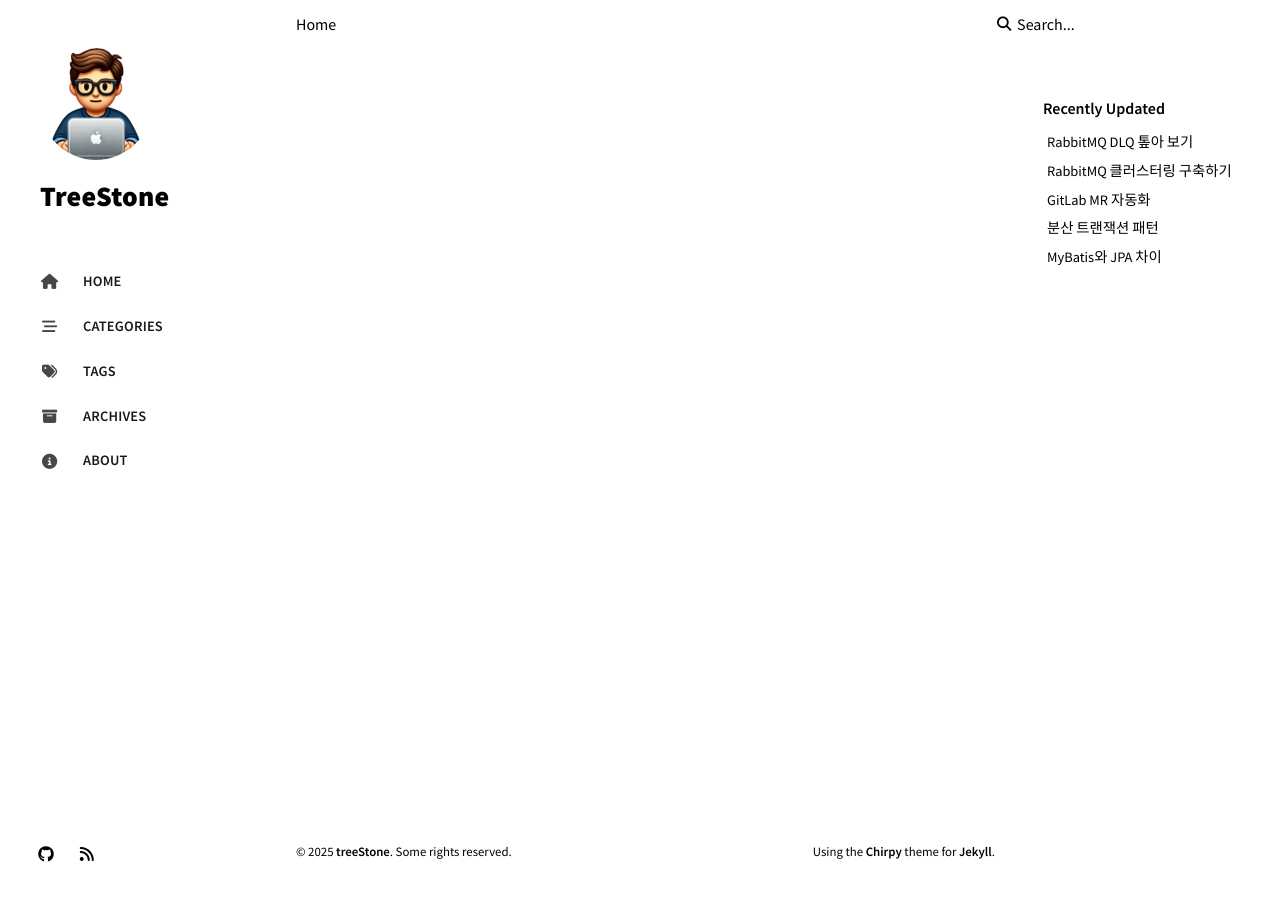
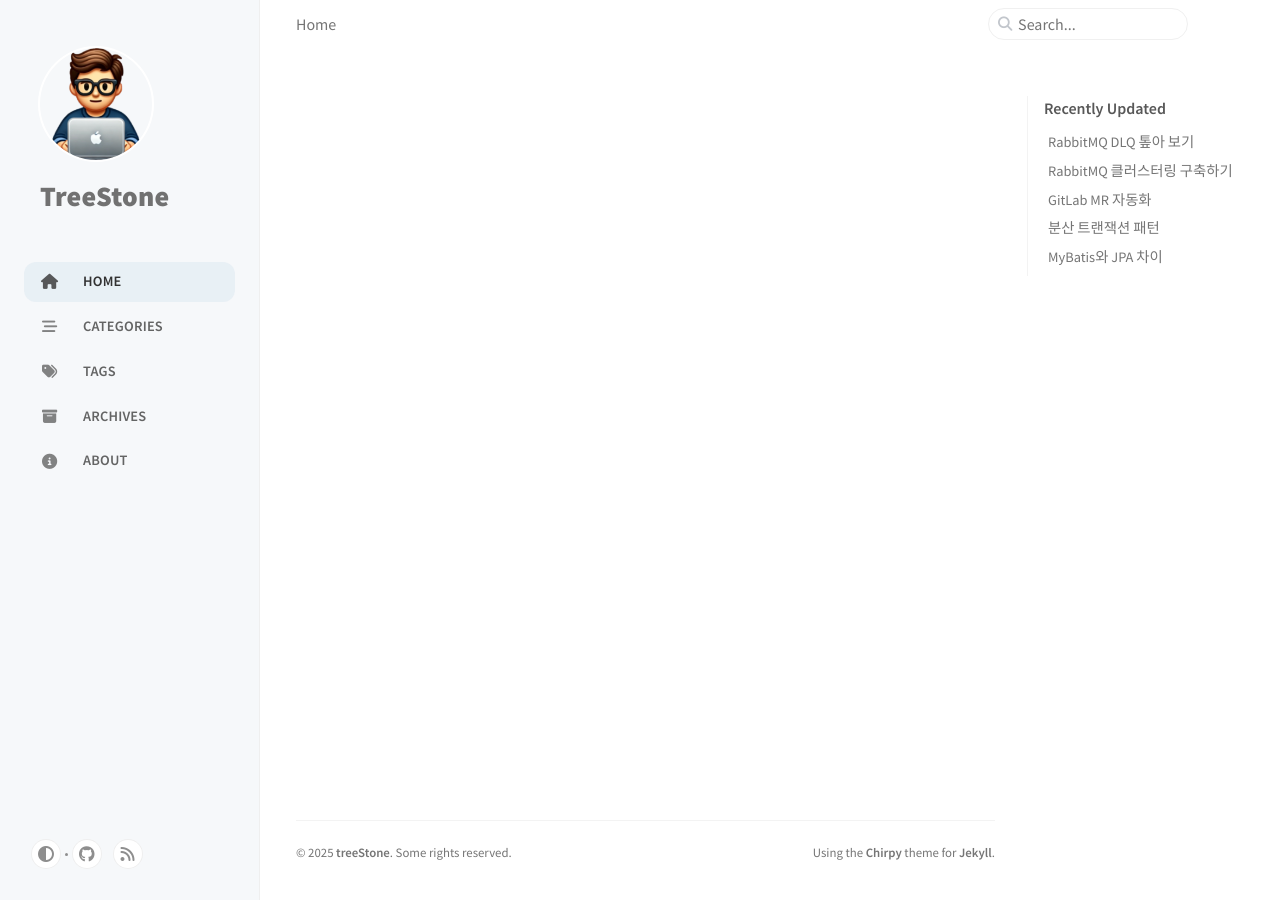
Before and after one commit to TreeStone94/treestone94.github.io, a Jekyll site: the page built from index.html, in a window 1280 px wide. Built offline with Jekyll 4.4.1, drawn with Linux system fonts in a browser that asks for light colours; cached includes are drawn as plain includes; nearby versions of some CDN libraries.

Commit message:
docs: config update

```diff
--- a/_config.yml
+++ b/_config.yml
@@ -88,7 +88,8 @@ pageviews:
 #     light — Use the light color scheme
 #     dark — Use the dark color scheme
 #
-theme_mode: [light | dark] # [light | dark]
+theme_mode: # [light | dark]
+minimal_mistakes_skin: "default"
 
 # The CDN endpoint for media resources.
 # Notice that once it is assigned, the CDN url
```
